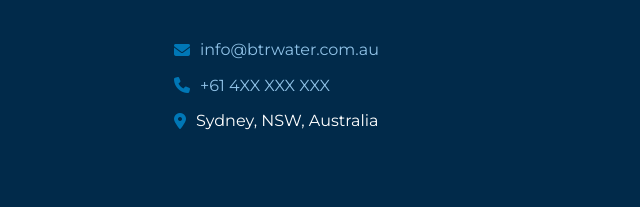
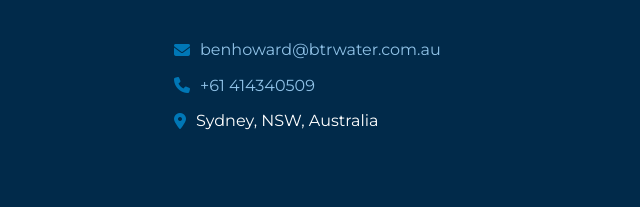
Before and after one commit to benhwrd4-cpu/btrwater-site, a plain HTML site: page index.html in a window 1280 px wide. Shown: the part 3005-3212 px from the top of the page, 21-661 px from the left. Drawn offline with Linux system fonts and the light colour scheme.

Commit message:
Update index.html

```diff
--- a/index.html
+++ b/index.html
@@ -118,8 +118,8 @@
                     <p>BTR Water is an Australian-owned company with decades of experience delivering water, sewer and reservoir infrastructure across the region. We work closely with public and private clients to design, build and manage projects that serve communities for generations.</p>
                     <h2>Get in Touch</h2>
                     <ul class="contact-list">
-                        <li><i class="fas fa-envelope"></i> <a href="mailto:info@btrwater.com.au">info@btrwater.com.au</a></li>
-                        <li><i class="fas fa-phone"></i> <a href="tel:+61XXXXXXX">+61 4XX XXX XXX</a></li>
+                        <li><i class="fas fa-envelope"></i> <a href="mailto:info@btrwater.com.au">benhoward@btrwater.com.au</a></li>
+                        <li><i class="fas fa-phone"></i> <a href="tel:+61XXXXXXX">+61 414340509</a></li>
                         <li><i class="fas fa-map-marker-alt"></i> Sydney, NSW, Australia</li>
                     </ul>
                 </div>
```
